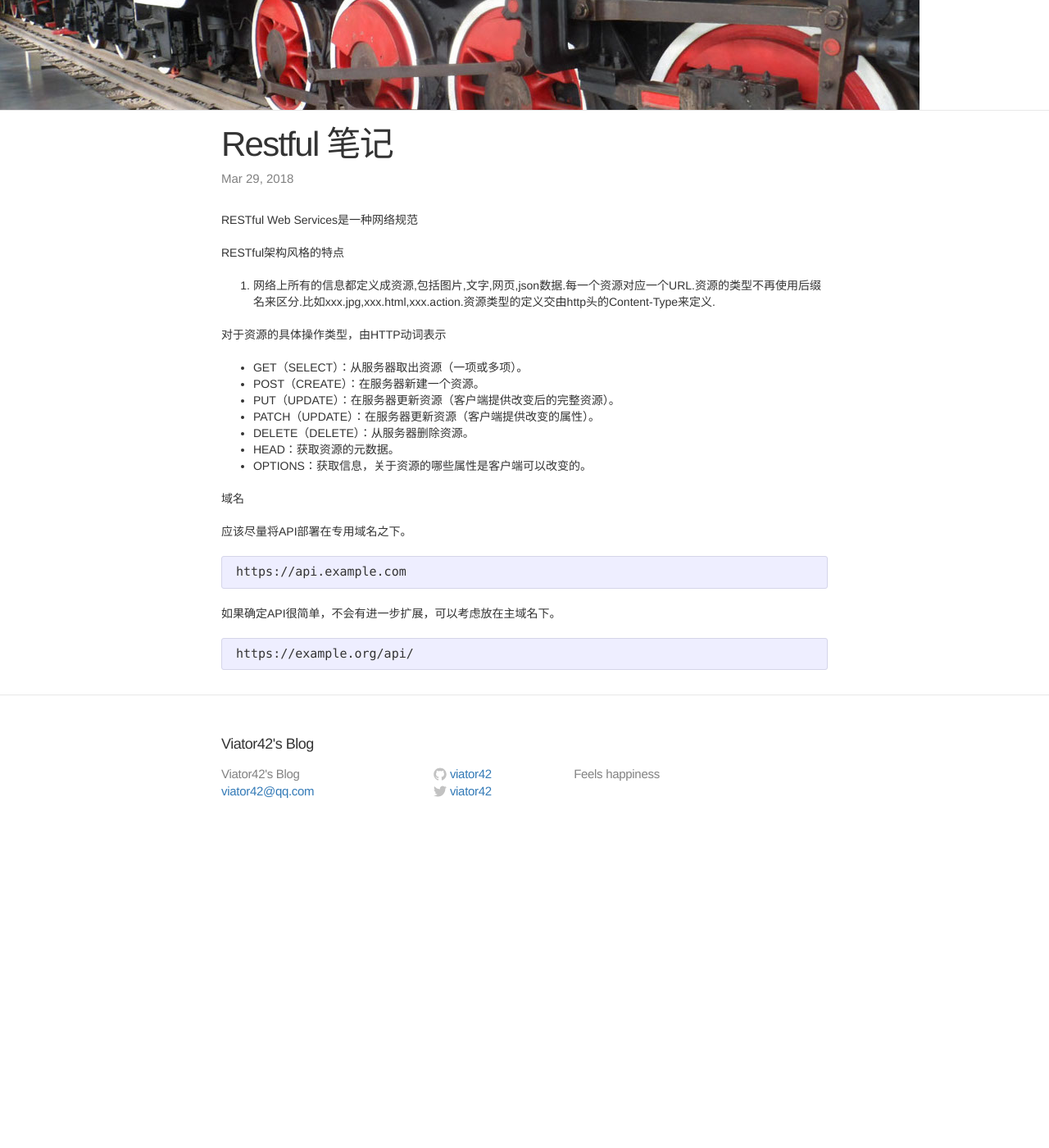
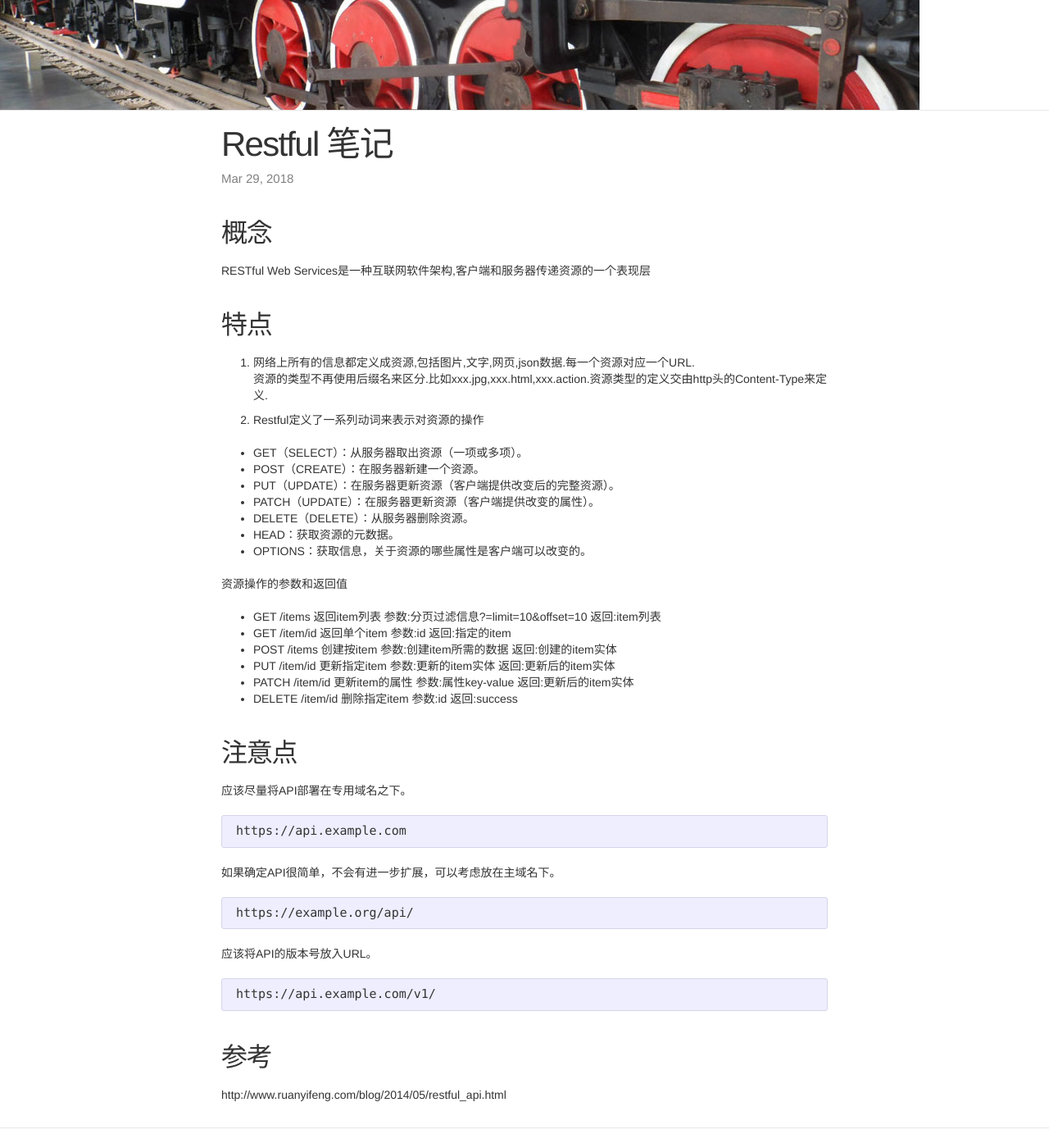
Before and after one commit to viator42/viator42.github.io, a Jekyll site: the page built from _posts/2018-3-29-restful-service-note.markdown, in a window 1280 px wide and 1400 px high, scrolled down 191 px. Shown: the whole window at 82% size. Built offline with Jekyll 4.4.1, drawn with Linux system fonts in a browser that asks for light colours; before the commit the page ends 1222 px from its top, so only the background shows below that.

Commit message:
update post

```diff
--- a/_posts/2018-3-29-restful-service-note.markdown
+++ b/_posts/2018-3-29-restful-service-note.markdown
@@ -5,15 +5,16 @@ date:   2018-03-29
 categories: web
 ---
 
-RESTful Web Services是一种网络规范
+## 概念
 
+RESTful Web Services是一种互联网软件架构,客户端和服务器传递资源的一个表现层
 
+## 特点
 
-RESTful架构风格的特点
+1. 网络上所有的信息都定义成资源,包括图片,文字,网页,json数据.每一个资源对应一个URL.
+资源的类型不再使用后缀名来区分.比如xxx.jpg,xxx.html,xxx.action.资源类型的定义交由http头的Content-Type来定义.
 
-1. 网络上所有的信息都定义成资源,包括图片,文字,网页,json数据.每一个资源对应一个URL.资源的类型不再使用后缀名来区分.比如xxx.jpg,xxx.html,xxx.action.资源类型的定义交由http头的Content-Type来定义.
-
-对于资源的具体操作类型，由HTTP动词表示
+2. Restful定义了一系列动词来表示对资源的操作
 
 * GET（SELECT）：从服务器取出资源（一项或多项）。
 * POST（CREATE）：在服务器新建一个资源。
@@ -23,7 +24,16 @@ RESTful架构风格的特点
 * HEAD：获取资源的元数据。
 * OPTIONS：获取信息，关于资源的哪些属性是客户端可以改变的。
 
-域名
+资源操作的参数和返回值
+
+* GET /items    返回item列表    参数:分页过滤信息?=limit=10&offset=10  返回:item列表
+* GET /item/id  返回单个item    参数:id 返回:指定的item
+* POST /items   创建按item      参数:创建item所需的数据 返回:创建的item实体
+* PUT /item/id  更新指定item    参数:更新的item实体     返回:更新后的item实体
+* PATCH /item/id 更新item的属性 参数:属性key-value      返回:更新后的item实体
+* DELETE /item/id 删除指定item  参数:id                 返回:success
+
+## 注意点
 
 应该尽量将API部署在专用域名之下。
 
@@ -32,3 +42,13 @@ RESTful架构风格的特点
 如果确定API很简单，不会有进一步扩展，可以考虑放在主域名下。
 
     https://example.org/api/
+
+应该将API的版本号放入URL。
+
+    https://api.example.com/v1/
+
+
+
+## 参考
+
+http://www.ruanyifeng.com/blog/2014/05/restful_api.html
```
